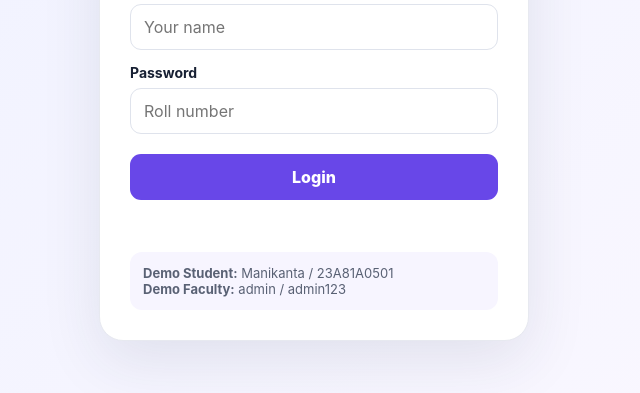
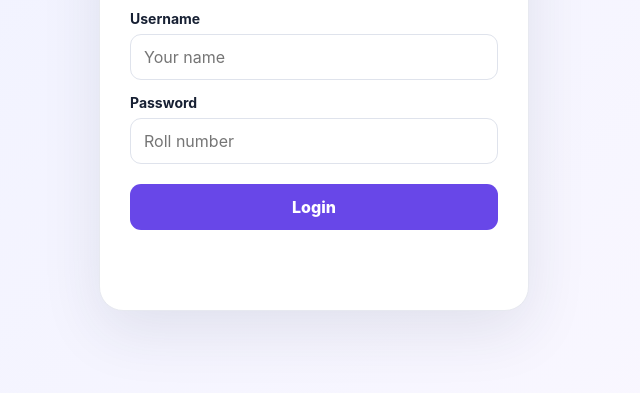
Before and after one commit to manikantavardhan/attendance-system, a website: page public/index.html in a window 1280 px wide. Shown: the part 333-726 px from the top of the page, without its empty margins (326-966 px from the left). Drawn offline with Linux system fonts and the light colour scheme.

Commit message:
Update index.html

```diff
--- a/public/index.html
+++ b/public/index.html
@@ -2,4 +2,4 @@
 <body class="login"><main class="loginbox"><div class="logo">Attend<span>Ease</span></div><p class="sub">Day-wise Student Attendance</p>
 <div class="switch"><button id="studentTab" class="on">Student</button><button id="adminTab">Faculty</button></div>
 <form id="login"><label>Username</label><input id="name" autocomplete="username" placeholder="Your name" required><label>Password</label><input id="pass" type="password" autocomplete="current-password" placeholder="Roll number" required><button class="primary">Login</button><p id="err" class="error"></p></form>
-<div class="demo"><b>Demo Student:</b> Manikanta / 23A81A0501<br><b>Demo Faculty:</b> admin / admin123</div></main><script src="/app.js"></script></body></html>
+</main><script src="/app.js"></script></body></html>
```
